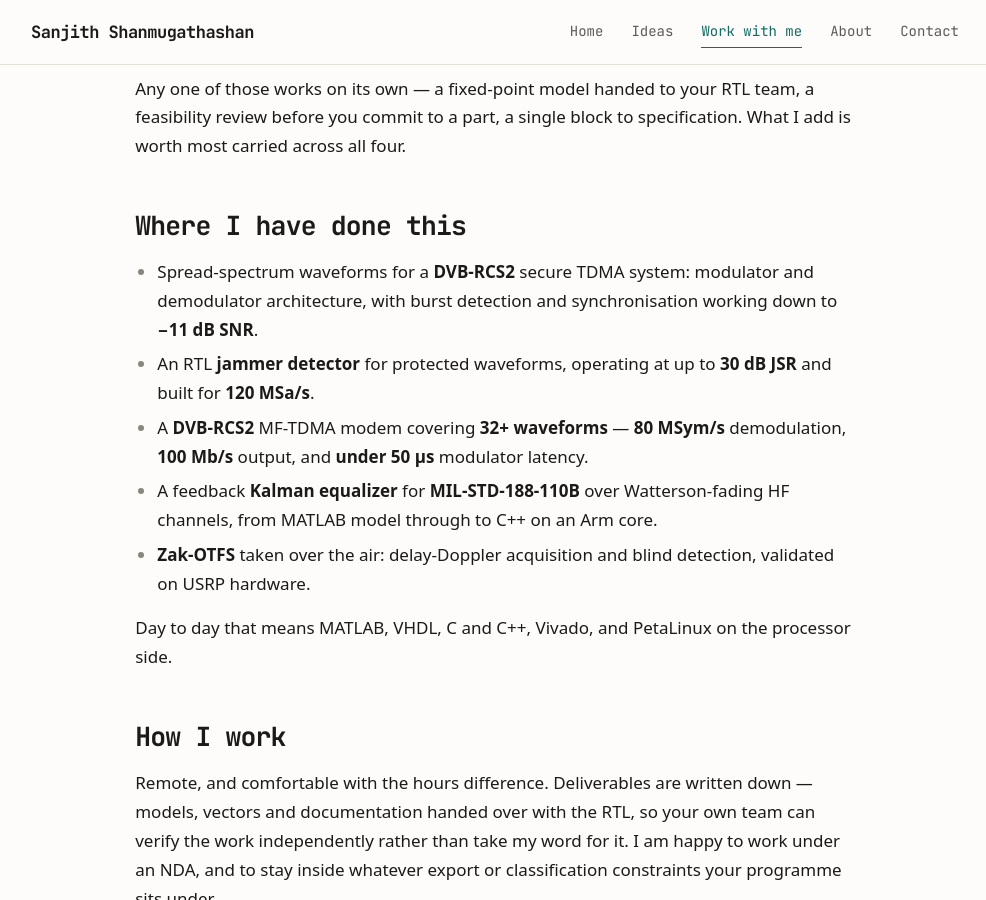
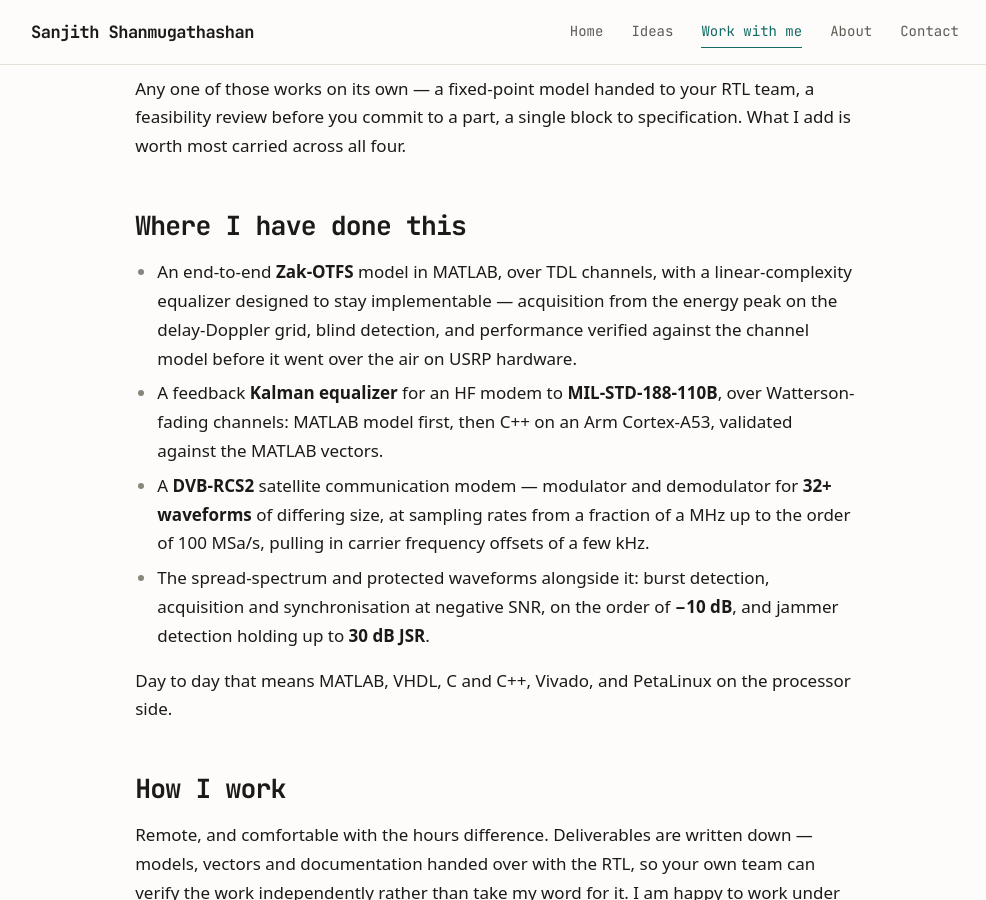
Before and after one commit to sanjith1999/sanjith1999.github.io, a Jekyll site: the page built from work.md, in a window 1280 px wide and 900 px high, scrolled down 705 px. Shown: the whole window, without its empty margins (145-1131 px from the left). Built offline with Jekyll 4.4.1, drawn with Linux system fonts in a browser that asks for light colours; some web fonts are replaced.

Commit message:
WIP001: Restructure the evidence bullets on /work/
Four systems instead of five overlapping ones, ordered by what is most
distinctive: Zak-OTFS model, Kalman equalizer, the DVB-RCS2 satellite
modem as a single entry, and the spread-spectrum work alongside it.

The modem is now described by what it handles - waveform count, sampling
range, frequency offset - rather than by throughput figures, and the SNR
floor is stated as an order rather than an exact value.

Co-Authored-By: Claude Opus 5 <noreply@anthropic.com>

```diff
--- a/work.md
+++ b/work.md
@@ -28,17 +28,19 @@ add is worth most carried across all four.
 
 ## Where I have done this
 
-- Spread-spectrum waveforms for a **DVB-RCS2** secure TDMA system: modulator and
-  demodulator architecture, with burst detection and synchronisation working down to
-  **−11 dB SNR**.
-- An RTL **jammer detector** for protected waveforms, operating at up to **30 dB JSR**
-  and built for **120 MSa/s**.
-- A **DVB-RCS2** MF-TDMA modem covering **32+ waveforms** — **80 MSym/s** demodulation,
-  **100 Mb/s** output, and **under 50 µs** modulator latency.
-- A feedback **Kalman equalizer** for **MIL-STD-188-110B** over Watterson-fading HF
-  channels, from MATLAB model through to C++ on an Arm core.
-- **Zak-OTFS** taken over the air: delay-Doppler acquisition and blind detection,
-  validated on USRP hardware.
+- An end-to-end **Zak-OTFS** model in MATLAB, over TDL channels, with a
+  linear-complexity equalizer designed to stay implementable — acquisition from the
+  energy peak on the delay-Doppler grid, blind detection, and performance verified
+  against the channel model before it went over the air on USRP hardware.
+- A feedback **Kalman equalizer** for an HF modem to **MIL-STD-188-110B**, over
+  Watterson-fading channels: MATLAB model first, then C++ on an Arm Cortex-A53,
+  validated against the MATLAB vectors.
+- A **DVB-RCS2** satellite communication modem — modulator and demodulator for **32+
+  waveforms** of differing size, at sampling rates from a fraction of a MHz up to the
+  order of 100 MSa/s, pulling in carrier frequency offsets of a few kHz.
+- The spread-spectrum and protected waveforms alongside it: burst detection,
+  acquisition and synchronisation at negative SNR, on the order of **−10 dB**, and
+  jammer detection holding up to **30 dB JSR**.
 
 Day to day that means MATLAB, VHDL, C and C++, Vivado, and PetaLinux on the processor
 side.
```
